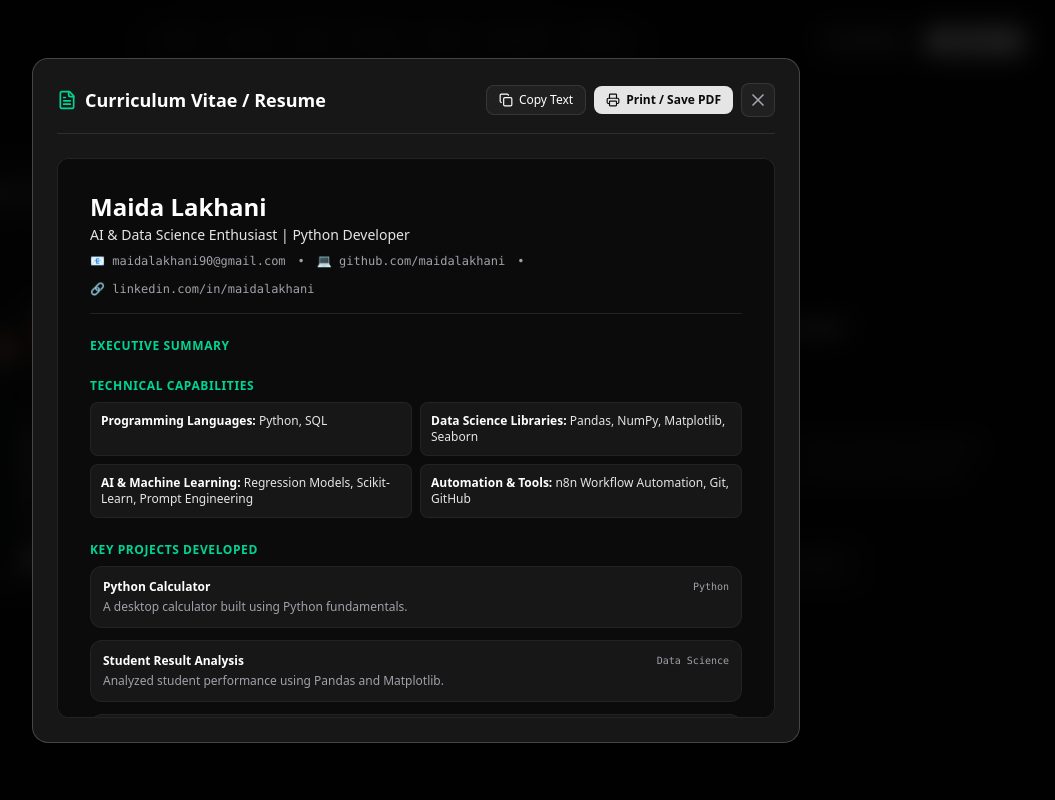
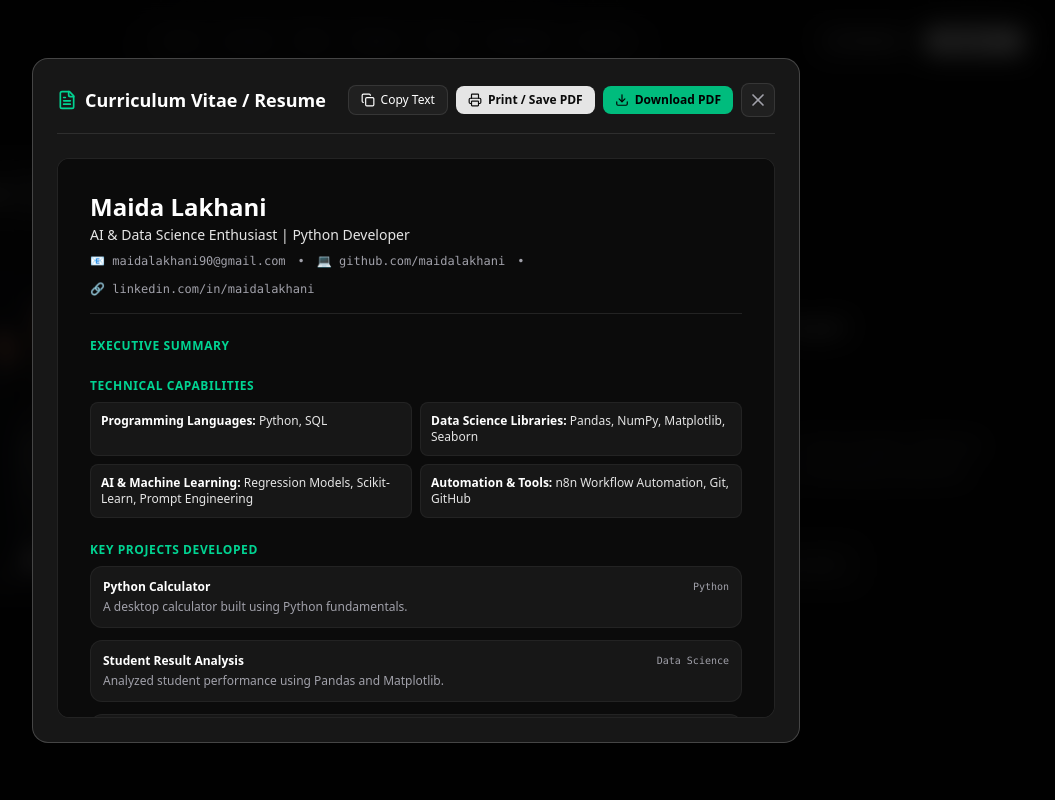
Before and after one commit to maidalakhani90-cmyk/maida-portfolio, a React (Vite) app: page / in a window 1280 px wide. Both pictures are taken after a click on the button "Resume". Shown: the top 800 px of the page, without its empty margins (224-1279 px from the left). Built offline with nearby package versions, Linux system fonts and the light colour scheme.

Commit message:
Add resume download button

```diff
--- a/src/components/ResumeModal.tsx
+++ b/src/components/ResumeModal.tsx
@@ -78,7 +78,14 @@ Currently mastering Machine Learning models, Deep Learning, and Agentic AI workf
                 <Printer className="w-3.5 h-3.5" />
                 Print / Save PDF
               </button>
-
+<a
+  href="/Maida-Lakhani-Resume.pdf"
+  download
+  className="px-3 py-1.5 rounded-lg bg-emerald-500 hover:bg-emerald-400 text-xs font-semibold text-black transition-colors flex items-center gap-1.5"
+>
+  <Download className="w-3.5 h-3.5" />
+  Download PDF
+</a>
               <button
                 onClick={onClose}
                 className="p-1.5 rounded-lg bg-[#202020] text-[#A1A1AA] hover:text-white border border-white/10"
```
Also changed, not shown: 1 other file (tests, documents, lock files or other folders).
